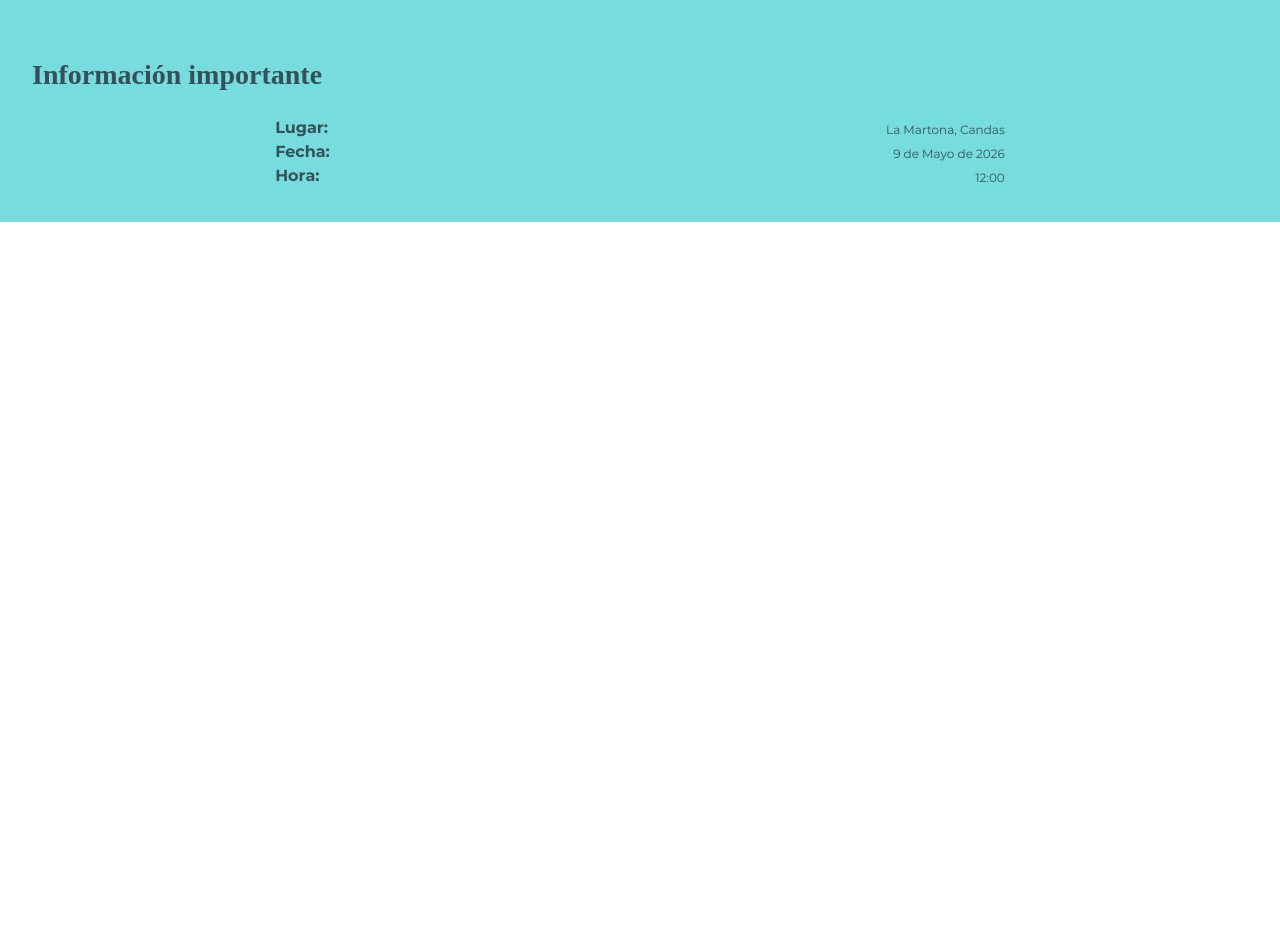
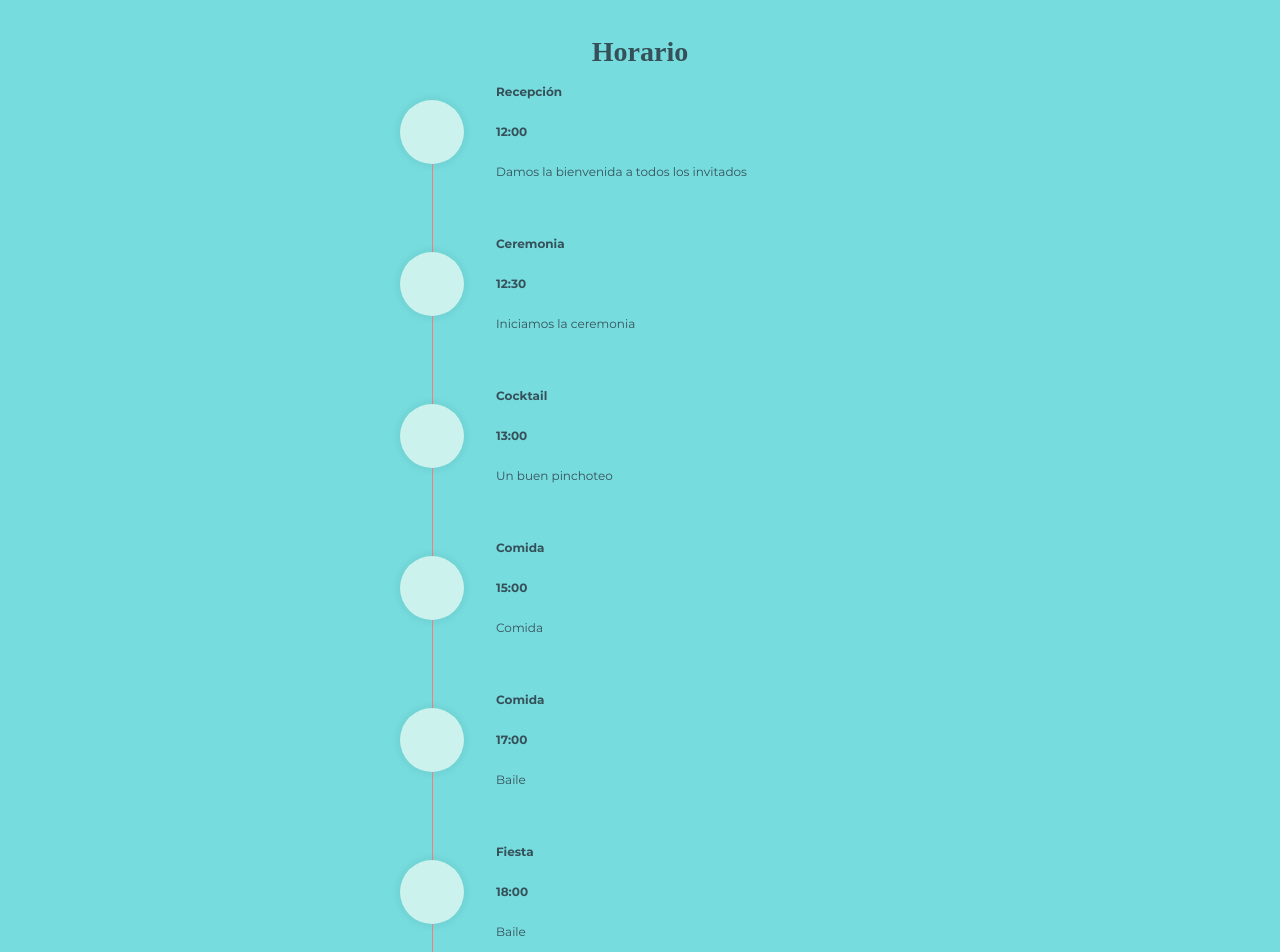
Before and after one commit to PedroOndh/pedroondh.github.io, a Nuxt app: page /se-casa-con-sara in a window 1280 px wide. Shown: the part 800-1752 px from the top of the page. Before the commit the page ends 1022 px from the top, so only its background shows below. Built offline with nearby package versions, Linux system fonts and the light colour scheme; a web font is replaced by a local one.

Commit message:
feat(wedding): update schedule and layout for wedding page

```diff
--- a/pages/se-casa-con-sara.vue
+++ b/pages/se-casa-con-sara.vue
@@ -1,5 +1,6 @@
 <template>
   <section class="wed-section wed-section__intro">
+    <h2 class="wed-section__intro-date">9 de Mayo de 2026</h2>
     <h1>
       <span class="sara">Sara</span>
       <span class="ampersand">&</span>
@@ -8,19 +9,63 @@
     <h2>La Martona, Candas</h2>
   </section>
   <section class="wed-section wed-section__info">
-    <h2>Información importante</h2>
+    <h2>Horario</h2>
     <div class="wed-section__info-content">
-      <div class="wed-section__info-content-item">
-        <b>Lugar:</b>
-        <p>La Martona, Candas</p>
+      <div class="wed-section__info-item">
+        <div class="wed-section__info-icon"></div>
+        <div class="wed-section__info-text">
+          <p><b>Recepción</b></p>
+          <p><b>12:00</b></p>
+          <p>Damos la bienvenida a todos los invitados</p>
+        </div>
       </div>
-      <div class="wed-section__info-content-item">
-        <b>Fecha:</b>
-        <p>9 de Mayo de 2026</p>
+      <div class="wed-section__info-item">
+        <div class="wed-section__info-icon"></div>
+        <div class="wed-section__info-text">
+          <p><b>Ceremonia</b></p>
+          <p><b>12:30</b></p>
+          <p>Iniciamos la ceremonia</p>
+        </div>
       </div>
-      <div class="wed-section__info-content-item">
-        <b>Hora:</b>
-        <p>12:00</p>
+      <div class="wed-section__info-item">
+        <div class="wed-section__info-icon"></div>
+        <div class="wed-section__info-text">
+          <p><b>Cocktail</b></p>
+          <p><b>13:00</b></p>
+          <p>Un buen pinchoteo</p>
+        </div>
+      </div>
+      <div class="wed-section__info-item">
+        <div class="wed-section__info-icon"></div>
+        <div class="wed-section__info-text">
+          <p><b>Comida</b></p>
+          <p><b>15:00</b></p>
+          <p>Comida</p>
+        </div>
+      </div>
+      <div class="wed-section__info-item">
+        <div class="wed-section__info-icon"></div>
+        <div class="wed-section__info-text">
+          <p><b>Comida</b></p>
+          <p><b>17:00</b></p>
+          <p>Baile</p>
+        </div>
+      </div>
+      <div class="wed-section__info-item">
+        <div class="wed-section__info-icon"></div>
+        <div class="wed-section__info-text">
+          <p><b>Fiesta</b></p>
+          <p><b>18:00</b></p>
+          <p>Baile</p>
+        </div>
+      </div>
+      <div class="wed-section__info-item">
+        <div class="wed-section__info-icon"></div>
+        <div class="wed-section__info-text">
+          <p><b>Cena</b></p>
+          <p><b>21:00</b></p>
+          <p>Baile</p>
+        </div>
       </div>
     </div>
   </section>
@@ -48,6 +93,7 @@
   $pink: #fd7a7b;
   $white: #cbf2ec;
   $blue: #76dcde;
+  $dark-blue: #159b9b;
 
   h1 {
     font-family: $font-title;
@@ -55,6 +101,8 @@
   h2,
   h3 {
     font-family: $font-main;
+    text-align: center;
+    margin: 0 auto;
   }
 
   h1 {
@@ -103,6 +151,11 @@
       height: 100vh;
       background-color: $white;
     }
+    &__intro-date {
+      font-size: 1.5rem;
+      color: $dark-blue;
+      margin: 0 0 -1rem 0;
+    }
     &__info {
       background-color: $blue;
     }
@@ -110,13 +163,59 @@
       display: flex;
       flex-direction: column;
       width: 100%;
-      padding: 0 20%;
+      max-width: 30rem;
+      margin: 0 auto;
     }
-    &__info-content-item {
+    &__info-item {
       display: flex;
+      align-items: center;
       justify-content: space-between;
+      gap: 2rem;
+      margin-bottom: 2rem;
+      &:last-child .wed-section__info-icon::before {
+        display: none;
+      }
+    }
+    &__info-icon {
+      position: relative;
+      width: 4rem;
+      height: 4rem;
+      background-color: $white;
+      border-radius: 50%;
+      box-shadow: 0 0 10px 0 rgba(0, 0, 0, 0.1);
+      &::before {
+        content: '';
+        position: absolute;
+        bottom: -8rem;
+        left: 2rem;
+        width: 1px;
+        height: 8rem;
+        background-color: $pink;
+      }
+    }
+    &__info-text {
+      display: flex;
+      flex-grow: 1;
+      flex-direction: column;
+      text-align: left;
       p {
-        margin: 0;
+        margin: 0.5rem 0;
+      }
+    }
+  }
+
+  @media screen and (max-width: $breakpoint__tablet--max) {
+    h1 {
+      display: flex;
+      flex-direction: column;
+      align-items: center;
+      line-height: 0.9;
+      .pedro,
+      .sara {
+        font-size: 6rem;
+      }
+      .ampersand {
+        font-size: 5rem;
       }
     }
   }
```
